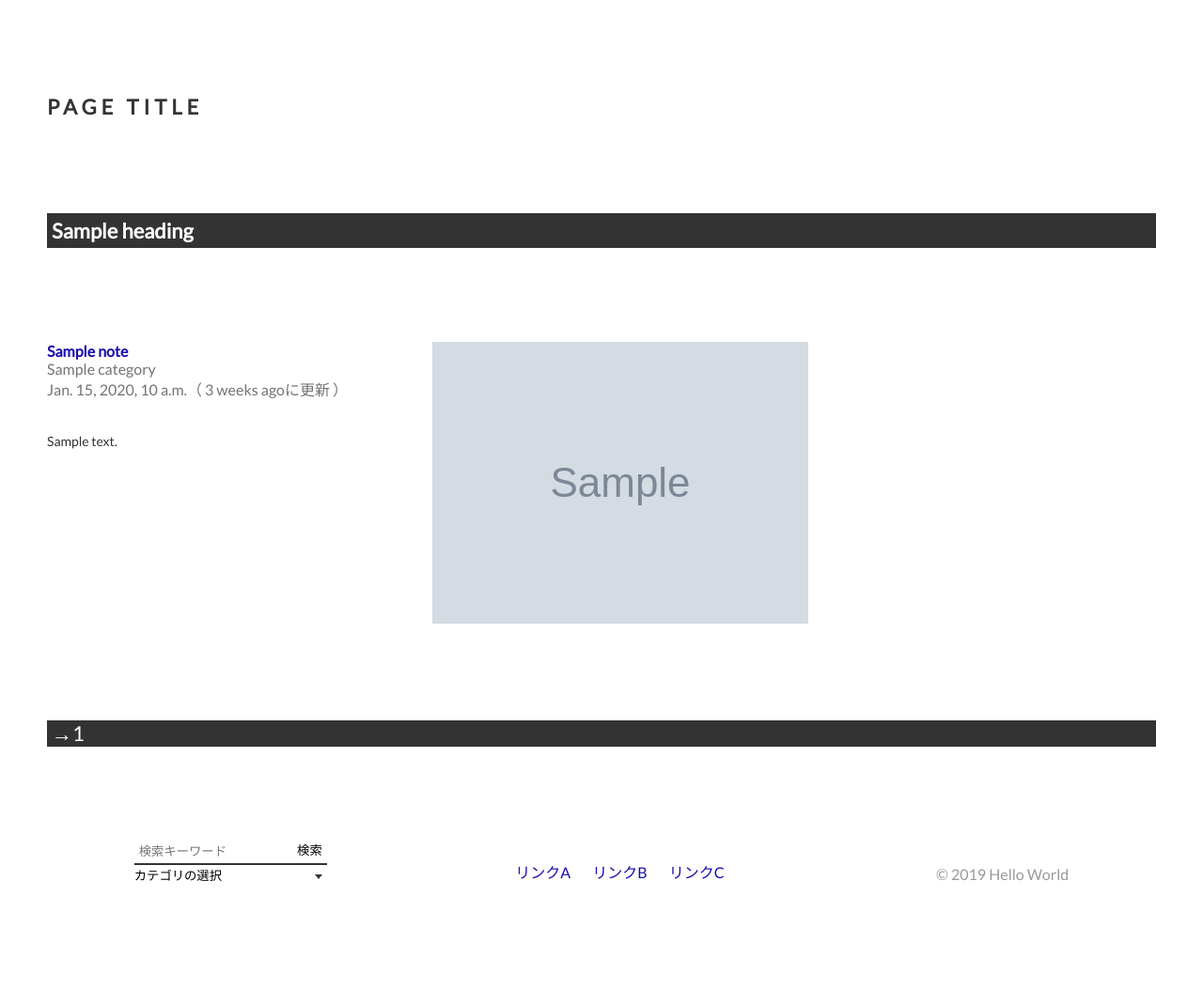
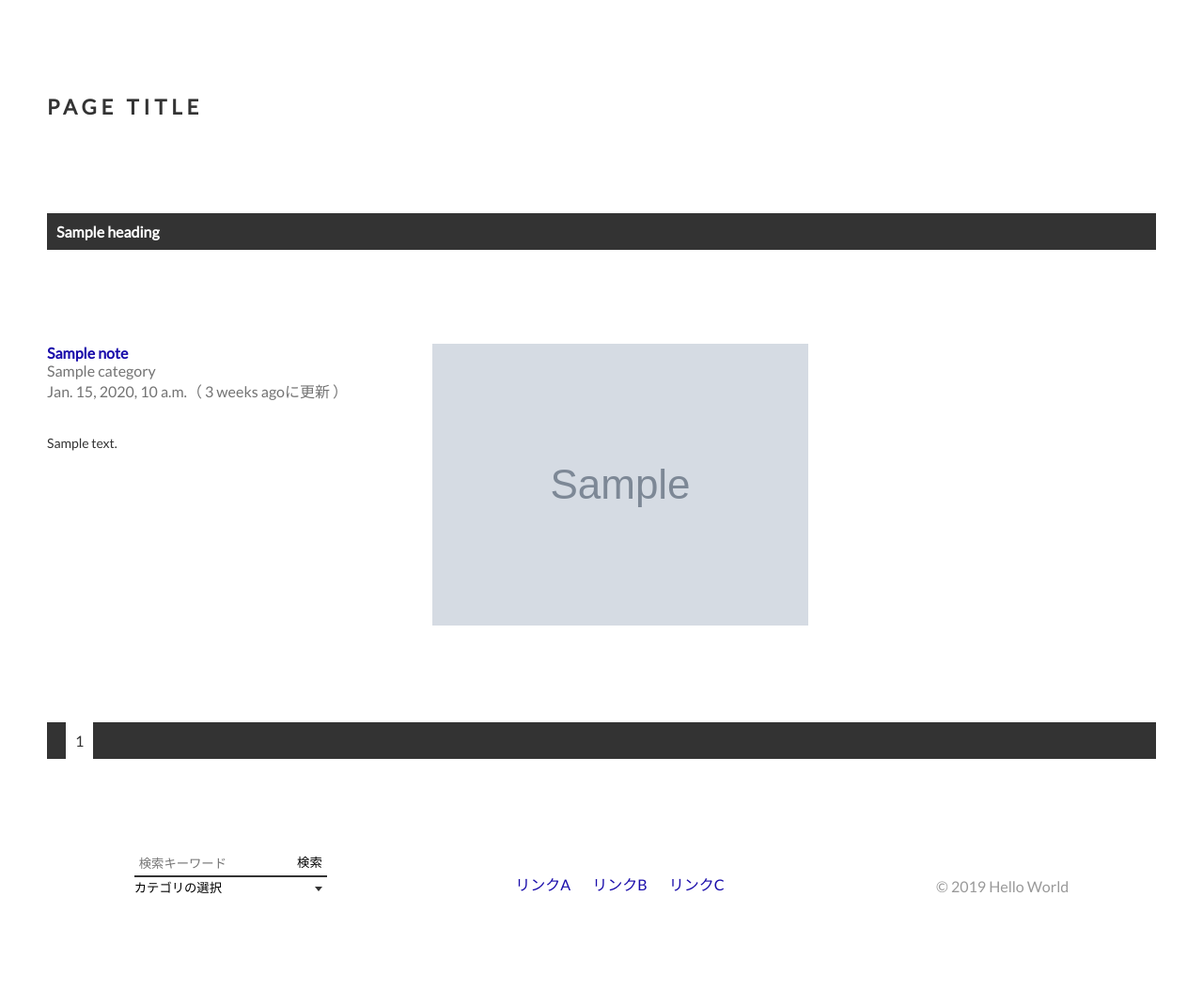
Before and after one commit to naritotakizawa/django-narito-blog2, a Django app: template nblog2/templates/nblog2/note_list.html in a window 1280 px wide. Shown: the whole page at 94% size. Before the commit the page ends 938 px from the top, so only its background shows below. Run offline with Django 3.2, Linux system fonts and the light colour scheme; the template is opened without the code that fills it: most values are stand-ins (such as "Sample title", 1, 10 or a date in 2020); grey boxes marked "Sample" are stand-in pictures; parts of the project's set-up code (start-up, migrations or seed data) failed here and were passed over.

Commit message:
メニューやページ部分の余白を10pxに統一。次は検索エリア

```diff
--- a/nblog2/static/nblog2/style.css
+++ b/nblog2/static/nblog2/style.css
@@ -52,10 +52,9 @@ img {
 
 .menu {
     margin-bottom: 100px;
-    font-size: 22px;
     background-color: #333;
     color: #fff;
-    padding: 5px;
+    padding: 10px;
 }
 
 .menu > a {
@@ -91,17 +90,18 @@ img {
     margin-bottom: 100px;
     background-color: #333;
     color: #fff;
-    font-size: 22px;
 }
 
 .page {
+    display: inline-block;
     color: #fff;
-    margin-right: 20px;
-    padding: 5px;
+    margin-left: 20px;
+    padding: 10px;
 }
 
-.current::before {
-    content: "→";
+.current {
+    background-color: #fff;
+    color: #333;
 }
 
 
```
